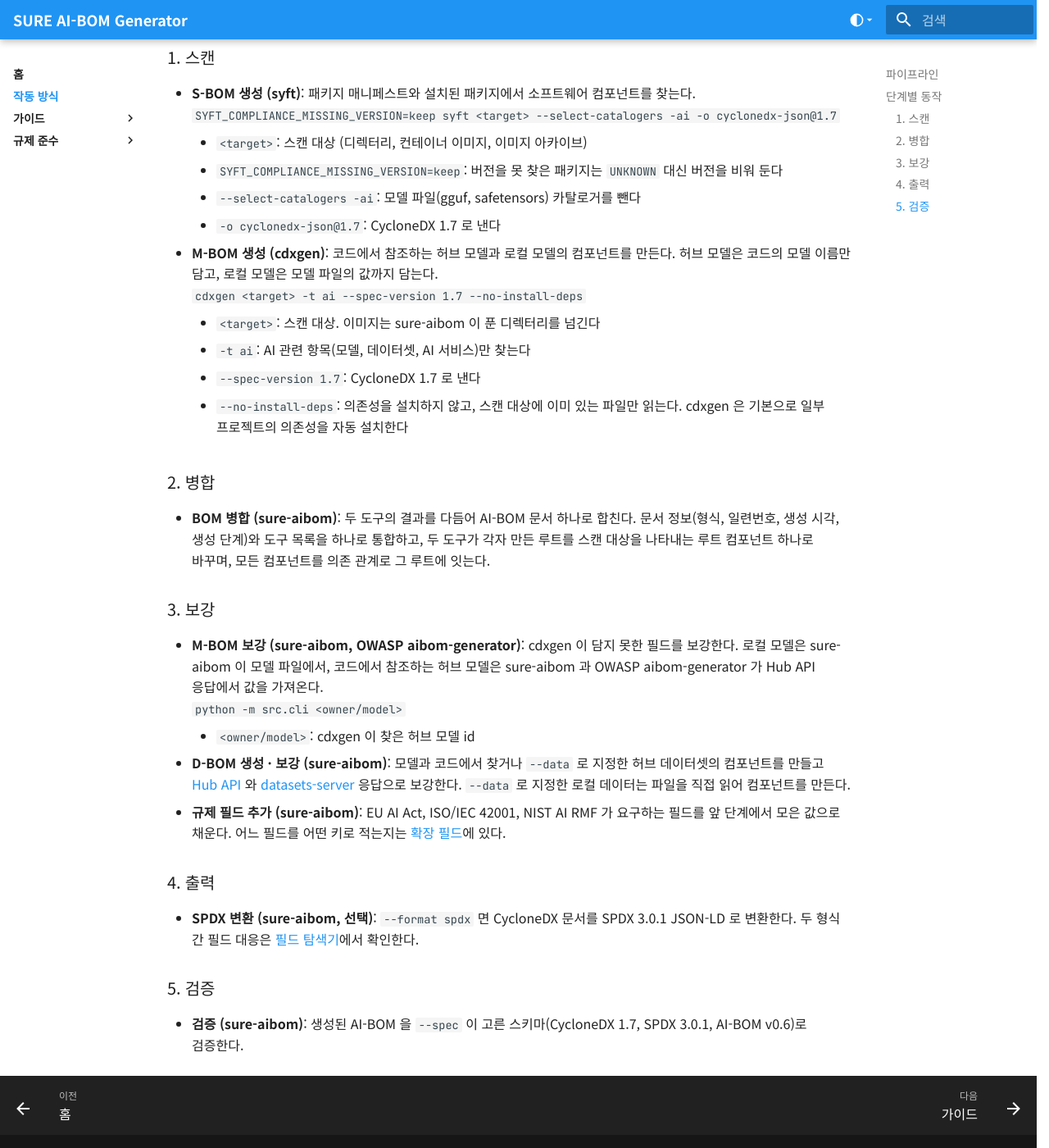
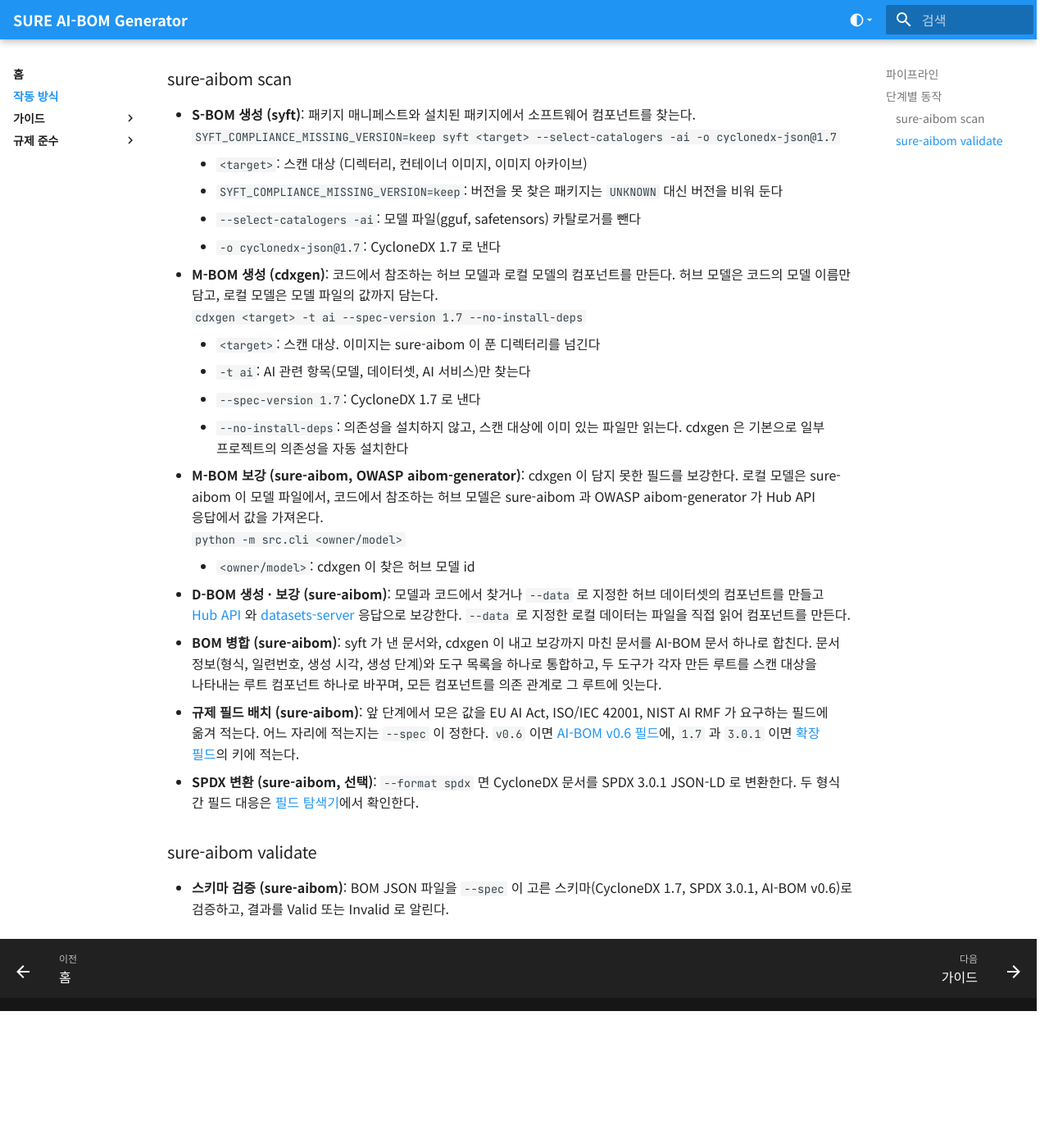
Before and after one commit to ai-devtestsecops-os/sure-aibom, an MkDocs documentation site: the page built from docs/about.md, in a window 1280 px wide and 1400 px high, scrolled down 750 px. Shown: the whole window at 82% size. Built offline with MkDocs 1.6.1 and Material for MkDocs 9.7.7, drawn with Linux system fonts in a browser that asks for light colours; after the commit the page ends 1983 px from its top, so only the background shows below that; some of the changed text lies outside the part shown.

Commit message:
docs: describe the pipeline in README and about.md in the order of the new figure, with scan and validate apart and no stage numbers

```diff
--- a/docs/about.md
+++ b/docs/about.md
@@ -4,14 +4,15 @@
 
 ![sure-aibom 파이프라인](images/cli_pipeline.png)
 
-sure-aibom 은 검증된 오픈소스 도구가 찾은 패키지와 모델을 정리해 하나로 합치고, 도구가 채우지 못하는 모델·데이터셋 정보와 규제가 요구하는
-값을 더해 AI-BOM 을 만든다. 어느 필드를 어느 도구가 채우는지는 [필드 탐색기](compliance/field-mapping.md)에서 본다.
+sure-aibom 의 명령은 둘이다. `scan` 은 검증된 오픈소스 도구가 찾은 패키지와 모델에 도구가 채우지 못하는 모델·데이터셋 정보를 더하고, 이를 하나로
+합친 뒤 규제가 요구하는 값을 정해진 자리에 적어 AI-BOM 을 만든다. `validate` 는 AI-BOM 이 스키마에 맞는지 검증한다.
+어느 필드를 어느 도구가 채우는지는 [필드 탐색기](compliance/field-mapping.md)에서 본다.
 
 ## 단계별 동작
 
 각 도구가 스캔 대상에서 무엇을 읽는지는 [수집 항목](guides/collected-items.md)에 있다.
 
-### 1. 스캔
+### sure-aibom scan
 
 - **S-BOM 생성 (syft)**: 패키지 매니페스트와 설치된 패키지에서 소프트웨어 컴포넌트를 찾는다.
   `SYFT_COMPLIANCE_MISSING_VERSION=keep syft <target> --select-catalogers -ai -o cyclonedx-json@1.7`
@@ -25,19 +26,14 @@ sure-aibom 은 검증된 오픈소스 도구가 찾은 패키지와 모델을
     - `-t ai`: AI 관련 항목(모델, 데이터셋, AI 서비스)만 찾는다
     - `--spec-version 1.7`: CycloneDX 1.7 로 낸다
     - `--no-install-deps`: 의존성을 설치하지 않고, 스캔 대상에 이미 있는 파일만 읽는다. cdxgen 은 기본으로 일부 프로젝트의 의존성을 자동 설치한다
-### 2. 병합
-
-- **BOM 병합 (sure-aibom)**: 두 도구의 결과를 다듬어 AI-BOM 문서 하나로 합친다. 문서 정보(형식, 일련번호, 생성 시각, 생성 단계)와 도구 목록을 하나로 통합하고, 두 도구가 각자 만든 루트를 스캔 대상을 나타내는 루트 컴포넌트 하나로 바꾸며, 모든 컴포넌트를 의존 관계로 그 루트에 잇는다.
-### 3. 보강
-
 - **M-BOM 보강 (sure-aibom, OWASP aibom-generator)**: cdxgen 이 담지 못한 필드를 보강한다. 로컬 모델은 sure-aibom 이 모델 파일에서, 코드에서 참조하는 허브 모델은 sure-aibom 과 OWASP aibom-generator 가 Hub API 응답에서 값을 가져온다.
   `python -m src.cli <owner/model>`
     - `<owner/model>`: cdxgen 이 찾은 허브 모델 id
 - **D-BOM 생성 · 보강 (sure-aibom)**: 모델과 코드에서 찾거나 `--data` 로 지정한 허브 데이터셋의 컴포넌트를 만들고 [Hub API](https://huggingface.co/docs/hub/api) 와 [datasets-server](https://huggingface.co/docs/dataset-viewer) 응답으로 보강한다. `--data` 로 지정한 로컬 데이터는 파일을 직접 읽어 컴포넌트를 만든다.
-- **규제 필드 추가 (sure-aibom)**: EU AI Act, ISO/IEC 42001, NIST AI RMF 가 요구하는 필드를 앞 단계에서 모은 값으로 채운다. 어느 필드를 어떤 키로 적는지는 [확장 필드](compliance/regulation-fields.md)에 있다.
-### 4. 출력
+- **BOM 병합 (sure-aibom)**: syft 가 낸 문서와, cdxgen 이 내고 보강까지 마친 문서를 AI-BOM 문서 하나로 합친다. 문서 정보(형식, 일련번호, 생성 시각, 생성 단계)와 도구 목록을 하나로 통합하고, 두 도구가 각자 만든 루트를 스캔 대상을 나타내는 루트 컴포넌트 하나로 바꾸며, 모든 컴포넌트를 의존 관계로 그 루트에 잇는다.
+- **규제 필드 배치 (sure-aibom)**: 앞 단계에서 모은 값을 EU AI Act, ISO/IEC 42001, NIST AI RMF 가 요구하는 필드에 옮겨 적는다. 어느 자리에 적는지는 `--spec` 이 정한다. `v0.6` 이면 [AI-BOM v0.6 필드](compliance/aibom-v0.6.md)에, `1.7` 과 `3.0.1` 이면 [확장 필드](compliance/regulation-fields.md)의 키에 적는다.
+- **SPDX 변환 (sure-aibom, 선택)**: `--format spdx` 면 CycloneDX 문서를 SPDX 3.0.1 JSON-LD 로 변환한다. 두 형식 간 필드 대응은 [필드 탐색기](compliance/field-mapping.md)에서 확인한다.
 
-- **SPDX 변환 (sure-aibom, 선택)**: `--format spdx` 면 CycloneDX 문서를 SPDX 3.0.1 JSON-LD 로 변환한다. 두 형식 간 필드 대응은 [필드 탐색기](compliance/field-mapping.md)에서 확인한다.
-### 5. 검증
+### sure-aibom validate
 
-- **검증 (sure-aibom)**: 생성된 AI-BOM 을 `--spec` 이 고른 스키마(CycloneDX 1.7, SPDX 3.0.1, AI-BOM v0.6)로 검증한다.
+- **스키마 검증 (sure-aibom)**: BOM JSON 파일을 `--spec` 이 고른 스키마(CycloneDX 1.7, SPDX 3.0.1, AI-BOM v0.6)로 검증하고, 결과를 Valid 또는 Invalid 로 알린다.
```
Also changed, not shown: README.md (+18 -11 lines).
